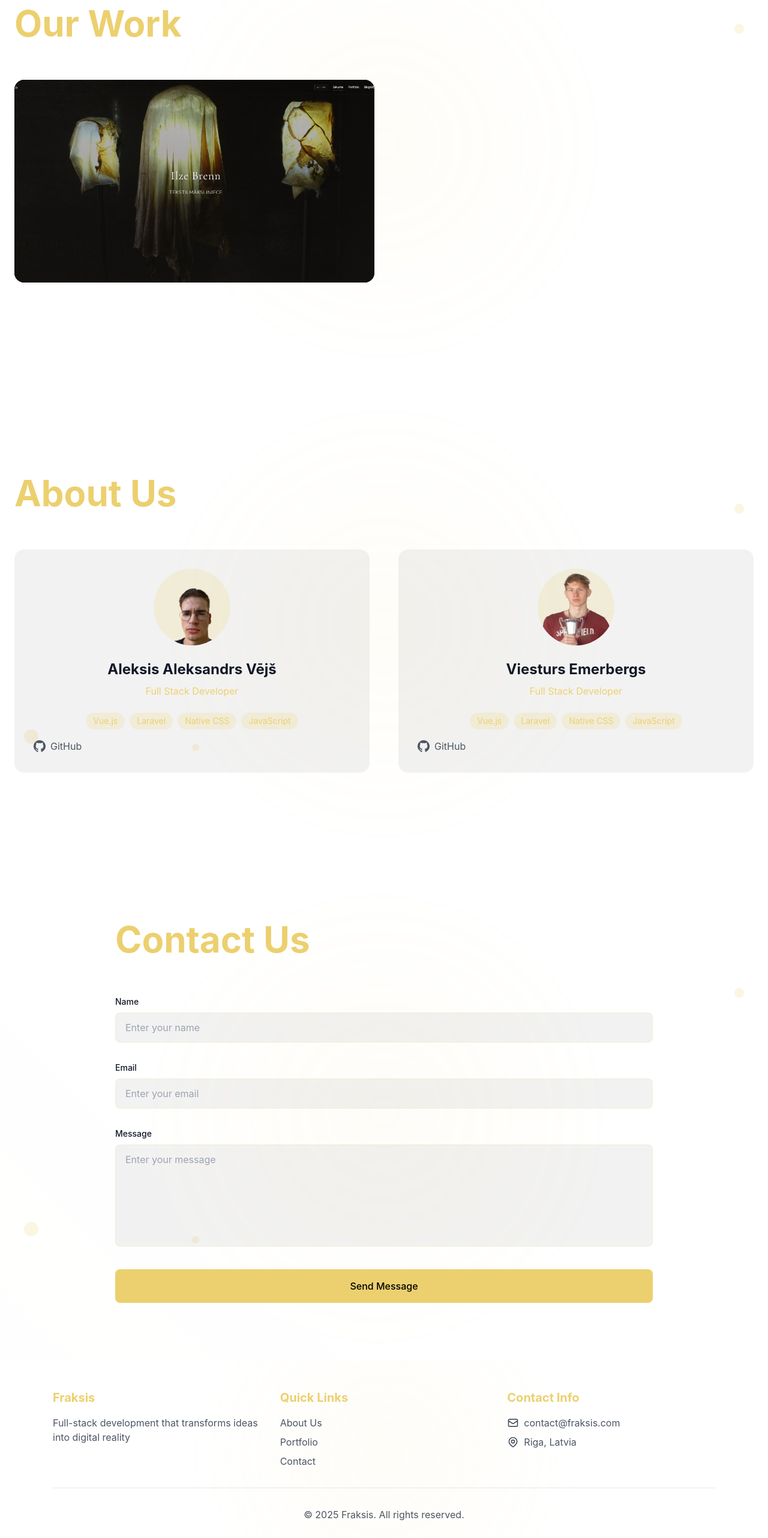
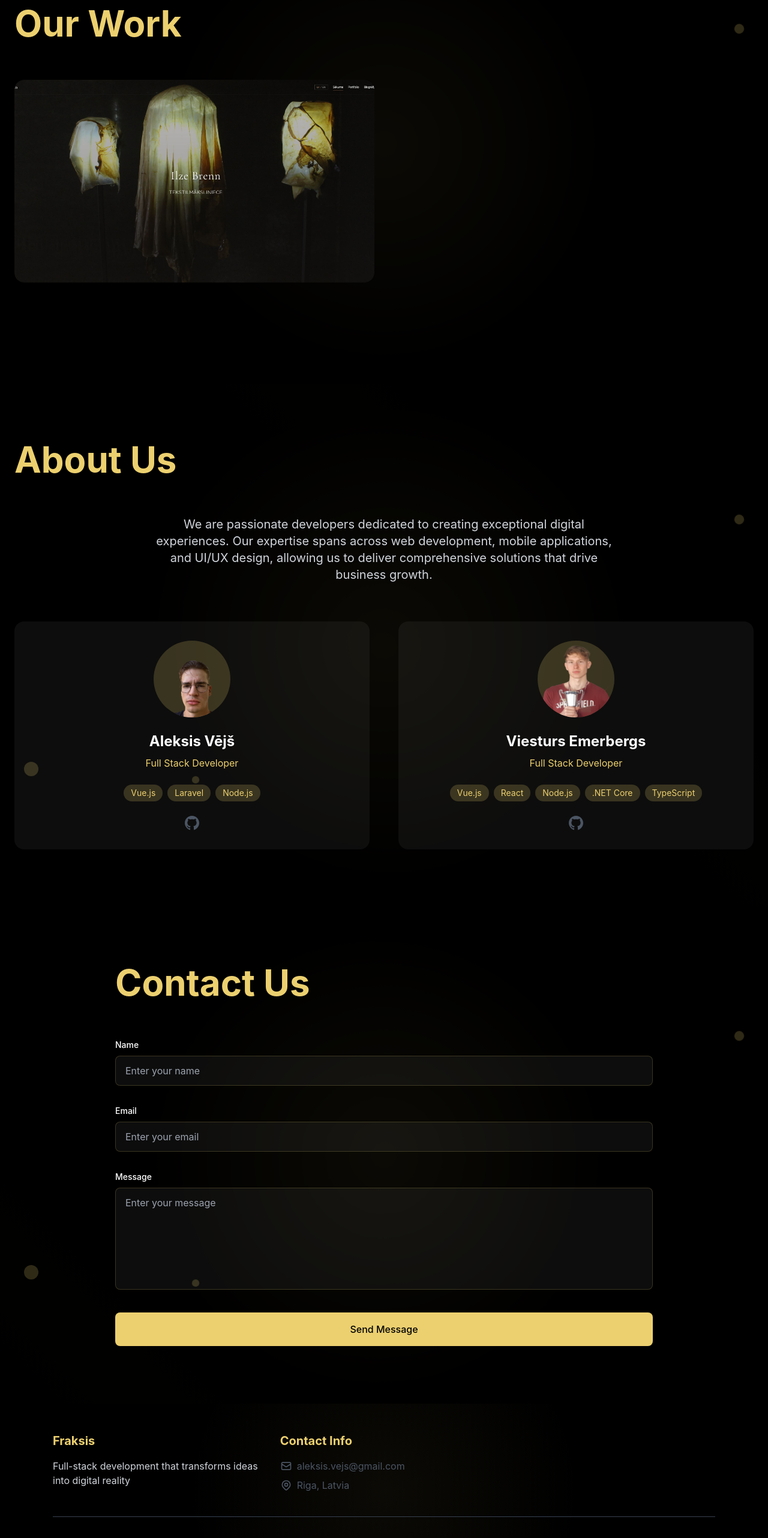
Before and after one commit to AleksisVejs/fraksis, a Vue app: page / in a window 1280 px wide. Shown: the part 1760-4324 px from the top of the page at 60% size. Built offline with nearby package versions, Linux system fonts and the light colour scheme.

Commit message:
Enhance UI transitions and animations; add company description in AboutSection.vue; update contact email in Footer.vue; refactor PortfolioSection.vue for better link handling.

```diff
--- a/src/App.vue
+++ b/src/App.vue
@@ -173,9 +173,8 @@ html {
 /* Smooth Transitions */
 * {
   transition:
-    background-color 0.3s ease,
-    color 0.3s ease,
-    border-color 0.3s ease;
+    background-color 0.1s cubic-bezier(0.4, 0, 0.2, 1),
+    border-color 0.1s cubic-bezier(0.4, 0, 0.2, 1);
 }
 
 /* Parallax Effect */
--- a/src/assets/base.css
+++ b/src/assets/base.css
@@ -62,9 +62,7 @@ body {
   min-height: 100vh;
   color: var(--color-text);
   background: var(--color-background);
-  transition:
-    color 0.5s,
-    background-color 0.5s;
+  transition: background-color 0.1s cubic-bezier(0.4, 0, 0.2, 1);
   line-height: 1.6;
   font-family:
     Inter,
--- a/src/assets/main.css
+++ b/src/assets/main.css
@@ -4,21 +4,21 @@
 
 @layer base {
   body {
-    @apply bg-background-light dark:bg-background-dark text-gray-900 dark:text-white transition-colors duration-200 min-h-screen;
+    @apply bg-background-light dark:bg-background-dark text-gray-900 dark:text-white transition-[background-color] duration-75 min-h-screen;
   }
 }
 
 @layer components {
   .btn-primary {
-    @apply bg-primary text-white px-6 py-3 rounded-lg hover:bg-blue-600 transition-colors duration-200;
+    @apply bg-primary text-white px-6 py-3 rounded-lg hover:bg-blue-600 transition-[background-color] duration-75;
   }
 
   .btn-secondary {
-    @apply bg-secondary text-gray-900 px-6 py-3 rounded-lg hover:bg-yellow-500 transition-colors duration-200;
+    @apply bg-secondary text-gray-900 px-6 py-3 rounded-lg hover:bg-yellow-500 transition-[background-color] duration-75;
   }
 
   .nav-link {
-    @apply hover:text-primary dark:hover:text-teal-300 cursor-pointer transition-colors duration-200;
+    @apply hover:text-primary dark:hover:text-teal-300 cursor-pointer;
   }
 }
 
--- a/src/components/AboutSection.vue
+++ b/src/components/AboutSection.vue
@@ -4,6 +4,10 @@
     <div class="absolute inset-0 opacity-5">
       <div
         class="absolute inset-0 bg-[radial-gradient(circle_at_center,_var(--tw-gradient-stops))] from-primary via-transparent to-transparent animate-pulse"
+      ></div>
+      <!-- Animated Lines -->
+      <div
+        class="absolute inset-0 bg-[linear-gradient(45deg,transparent_25%,rgba(236,208,111,0.1)_50%,transparent_75%)] bg-[length:250%_250%] animate-gradient"
       ></div>
     </div>
 
@@ -19,18 +23,33 @@
         </span>
       </h2>
 
+      <!-- Company Description -->
+      <div
+        class="text-center max-w-3xl mx-auto mb-16 animate-on-scroll"
+        style="animation-delay: 0.2s"
+      >
+        <p class="text-xl text-gray-600 dark:text-gray-300">
+          {{ translations[language].description }}
+        </p>
+      </div>
+
       <div class="grid grid-cols-1 md:grid-cols-2 gap-12">
         <!-- Team Member 1 -->
         <div
           class="group transform hover:scale-[1.02] transition-transform duration-500 animate-on-scroll"
-          style="animation-delay: 0.2s"
+          style="animation-delay: 0.4s"
         >
           <div class="relative overflow-hidden rounded-2xl bg-black/5 dark:bg-white/5 p-8">
             <div
               class="absolute inset-0 bg-gradient-to-br from-primary/10 to-transparent opacity-0 group-hover:opacity-100 transition-opacity duration-300"
             ></div>
             <div class="relative z-10">
-              <div class="w-32 h-32 bg-primary/20 rounded-full mx-auto mb-6 overflow-hidden">
+              <div
+                class="w-32 h-32 bg-primary/20 rounded-full mx-auto mb-6 overflow-hidden relative"
+              >
+                <div
+                  class="absolute inset-0 bg-gradient-to-br from-primary/20 to-transparent opacity-0 group-hover:opacity-100 transition-opacity duration-300"
+                ></div>
                 <img
                   src="/images/team-member-1.png"
                   alt="Aleksis Aleksandrs Vējš"
@@ -47,24 +66,23 @@
                 <span
                   v-for="skill in translations[language].team.member1.skills"
                   :key="skill"
-                  class="px-3 py-1 bg-primary/20 text-primary rounded-full text-sm"
+                  class="px-3 py-1 bg-primary/20 text-primary rounded-full text-sm transform hover:scale-105 transition-transform duration-200"
                 >
                   {{ skill }}
                 </span>
               </div>
-              <div class="mt-4">
+              <div class="mt-6 flex justify-center space-x-4">
                 <a
                   href="https://github.com/AleksisVejs"
                   target="_blank"
                   rel="noopener noreferrer"
-                  class="text-gray-600 hover:text-primary transition-colors flex items-center gap-2"
+                  class="text-gray-600 hover:text-primary transition-colors transform hover:scale-110"
                 >
-                  <svg class="w-5 h-5" fill="currentColor" viewBox="0 0 24 24">
+                  <svg class="w-6 h-6" fill="currentColor" viewBox="0 0 24 24">
                     <path
                       d="M12 0c-6.626 0-12 5.373-12 12 0 5.302 3.438 9.8 8.207 11.387.599.111.793-.261.793-.577v-2.234c-3.338.726-4.033-1.416-4.033-1.416-.546-1.387-1.333-1.756-1.333-1.756-1.089-.745.083-.729.083-.729 1.205.084 1.839 1.237 1.839 1.237 1.07 1.834 2.807 1.304 3.492.997.107-.775.418-1.305.762-1.604-2.665-.305-5.467-1.334-5.467-5.931 0-1.311.469-2.381 1.236-3.221-.124-.303-.535-1.524.117-3.176 0 0 1.008-.322 3.301 1.23.957-.266 1.983-.399 3.003-.404 1.02.005 2.047.138 3.006.404 2.291-1.552 3.297-1.23 3.297-1.23.653 1.653.242 2.874.118 3.176.77.84 1.235 1.911 1.235 3.221 0 4.609-2.807 5.624-5.479 5.921.43.372.823 1.102.823 2.222v3.293c0 .319.192.694.801.576 4.765-1.589 8.199-6.086 8.199-11.386 0-6.627-5.373-12-12-12z"
                     />
                   </svg>
-                  GitHub
                 </a>
               </div>
             </div>
@@ -74,14 +92,19 @@
         <!-- Team Member 2 -->
         <div
           class="group transform hover:scale-[1.02] transition-transform duration-500 animate-on-scroll"
-          style="animation-delay: 0.4s"
+          style="animation-delay: 0.6s"
         >
           <div class="relative overflow-hidden rounded-2xl bg-black/5 dark:bg-white/5 p-8">
             <div
               class="absolute inset-0 bg-gradient-to-br from-primary/10 to-transparent opacity-0 group-hover:opacity-100 transition-opacity duration-300"
             ></div>
             <div class="relative z-10">
-              <div class="w-32 h-32 bg-primary/20 rounded-full mx-auto mb-6 overflow-hidden">
+              <div
+                class="w-32 h-32 bg-primary/20 rounded-full mx-auto mb-6 overflow-hidden relative"
+              >
+                <div
+                  class="absolute inset-0 bg-gradient-to-br from-primary/20 to-transparent opacity-0 group-hover:opacity-100 transition-opacity duration-300"
+                ></div>
                 <img
                   src="/images/team-member-2.png"
                   alt="Viesturs Emerbergs"
@@ -98,24 +121,23 @@
                 <span
                   v-for="skill in translations[language].team.member2.skills"
                   :key="skill"
-                  class="px-3 py-1 bg-primary/20 text-primary rounded-full text-sm"
+                  class="px-3 py-1 bg-primary/20 text-primary rounded-full text-sm transform hover:scale-105 transition-transform duration-200"
                 >
                   {{ skill }}
                 </span>
               </div>
-              <div class="mt-4">
+              <div class="mt-6 flex justify-center space-x-4">
                 <a
                   href="https://github.com/22DPVEmer"
                   target="_blank"
                   rel="noopener noreferrer"
-                  class="text-gray-600 hover:text-primary transition-colors flex items-center gap-2"
+                  class="text-gray-600 hover:text-primary transition-colors transform hover:scale-110"
                 >
-                  <svg class="w-5 h-5" fill="currentColor" viewBox="0 0 24 24">
+                  <svg class="w-6 h-6" fill="currentColor" viewBox="0 0 24 24">
                     <path
                       d="M12 0c-6.626 0-12 5.373-12 12 0 5.302 3.438 9.8 8.207 11.387.599.111.793-.261.793-.577v-2.234c-3.338.726-4.033-1.416-4.033-1.416-.546-1.387-1.333-1.756-1.333-1.756-1.089-.745.083-.729.083-.729 1.205.084 1.839 1.237 1.839 1.237 1.07 1.834 2.807 1.304 3.492.997.107-.775.418-1.305.762-1.604-2.665-.305-5.467-1.334-5.467-5.931 0-1.311.469-2.381 1.236-3.221-.124-.303-.535-1.524.117-3.176 0 0 1.008-.322 3.301 1.23.957-.266 1.983-.399 3.003-.404 1.02.005 2.047.138 3.006.404 2.291-1.552 3.297-1.23 3.297-1.23.653 1.653.242 2.874.118 3.176.77.84 1.235 1.911 1.235 3.221 0 4.609-2.807 5.624-5.479 5.921.43.372.823 1.102.823 2.222v3.293c0 .319.192.694.801.576 4.765-1.589 8.199-6.086 8.199-11.386 0-6.627-5.373-12-12-12z"
                     />
                   </svg>
-                  GitHub
                 </a>
               </div>
             </div>
@@ -149,31 +171,35 @@ const { currentLanguage: language } = storeToRefs(languageStore)
 const translations = {
   en: {
     title: 'About Us',
+    description:
+      'We are passionate developers dedicated to creating exceptional digital experiences. Our expertise spans across web development, mobile applications, and UI/UX design, allowing us to deliver comprehensive solutions that drive business growth.',
     team: {
       member1: {
-        name: 'Aleksis Aleksandrs Vējš',
+        name: 'Aleksis Vējš',
         role: 'Full Stack Developer',
-        skills: ['Vue.js', 'Laravel', 'Native CSS', 'JavaScript'],
+        skills: ['Vue.js', 'Laravel', 'Node.js'],
       },
       member2: {
         name: 'Viesturs Emerbergs',
         role: 'Full Stack Developer',
-        skills: ['Vue.js', 'Laravel', 'Native CSS', 'JavaScript'],
+        skills: ['Vue.js', 'React', 'Node.js', '.NET Core', 'TypeScript'],
       },
     },
   },
   lv: {
     title: 'Par Mums',
+    description:
+      'Mēs esam dedzīgi izstrādātāji, kas veltīti izcilu digitālo pieredžu radīšanai. Mūsu ekspertīze aptver tīmekļa izstrādi, mobilās lietotnes un UI/UX dizainu, ļaujot mums sniegt pilnīgus risinājumus, kas veicina uzņēmumu izaugsmi.',
     team: {
       member1: {
-        name: 'Aleksis Aleksandrs Vējš',
+        name: 'Aleksis Vējš',
         role: 'Pilna Steka Izstrādātājs',
-        skills: ['Vue.js', 'Laravel', 'Native CSS', 'JavaScript'],
+        skills: ['Vue.js', 'Laravel', 'Node.js'],
       },
       member2: {
         name: 'Viesturs Emerbergs',
         role: 'Pilna Steka Izstrādātājs',
-        skills: ['Vue.js', 'Laravel', 'Native CSS', 'JavaScript'],
+        skills: ['Vue.js', 'React', 'Node.js', '.NET Core', 'TypeScript'],
       },
     },
   },
--- a/src/components/Footer.vue
+++ b/src/components/Footer.vue
@@ -17,30 +17,6 @@
           </p>
         </div>
 
-        <!-- Quick Links -->
-        <div>
-          <h3 class="text-xl font-bold text-primary mb-4">
-            {{ translations[language].quickLinks }}
-          </h3>
-          <ul class="space-y-2">
-            <li>
-              <a href="#about" class="text-gray-600 hover:text-primary transition-colors">{{
-                translations[language].about
-              }}</a>
-            </li>
-            <li>
-              <a href="#portfolio" class="text-gray-600 hover:text-primary transition-colors">{{
-                translations[language].portfolio
-              }}</a>
-            </li>
-            <li>
-              <a href="#contact" class="text-gray-600 hover:text-primary transition-colors">{{
-                translations[language].contact
-              }}</a>
-            </li>
-          </ul>
-        </div>
-
         <!-- Contact Info -->
         <div>
           <h3 class="text-xl font-bold text-primary mb-4">
@@ -56,8 +32,8 @@
                   d="M3 8l7.89 5.26a2 2 0 002.22 0L21 8M5 19h14a2 2 0 002-2V7a2 2 0 00-2-2H5a2 2 0 00-2 2v10a2 2 0 002 2z"
                 />
               </svg>
-              <a href="mailto:contact@fraksis.com" class="hover:text-primary transition-colors"
-                >contact@fraksis.com</a
+              <a href="mailto:aleksis.vejs@gmail.com" class="hover:text-primary transition-colors"
+                >aleksis.vejs@gmail.com</a
               >
             </li>
             <li class="flex items-center text-gray-600">
--- a/src/components/PortfolioSection.vue
+++ b/src/components/PortfolioSection.vue
@@ -22,7 +22,12 @@
       <!-- Featured Project -->
       <div class="grid grid-cols-1 md:grid-cols-2 gap-8">
         <!-- Featured Project -->
-        <div class="group relative overflow-hidden rounded-2xl bg-black animate-on-scroll">
+        <a
+          href="https://ilzebrenn.com"
+          target="_blank"
+          rel="noopener noreferrer"
+          class="group relative overflow-hidden rounded-2xl bg-black animate-on-scroll cursor-pointer"
+        >
           <div class="relative overflow-hidden rounded-2xl bg-black aspect-[16/9]">
             <img
               src="/images/ilzebrenn-preview.jpg"
@@ -41,12 +46,9 @@
             </p>
             <div class="flex flex-wrap gap-2">
               <span class="px-3 py-1 bg-primary/20 text-primary rounded-full text-sm">Vue.js</span>
-              <span class="px-3 py-1 bg-primary/20 text-primary rounded-full text-sm"
-                >Native CSS</span
-              >
             </div>
           </div>
-        </div>
+        </a>
       </div>
     </div>
 
--- a/src/main.js
+++ b/src/main.js
@@ -10,4 +10,7 @@ const pinia = createPinia()
 app.use(pinia)
 app.use(router)
 
+// Initialize dark mode
+document.documentElement.classList.add('dark')
+
 app.mount('#app')
```
Also changed, not shown: src/stores/darkMode.js (added, +18 -0 lines).
